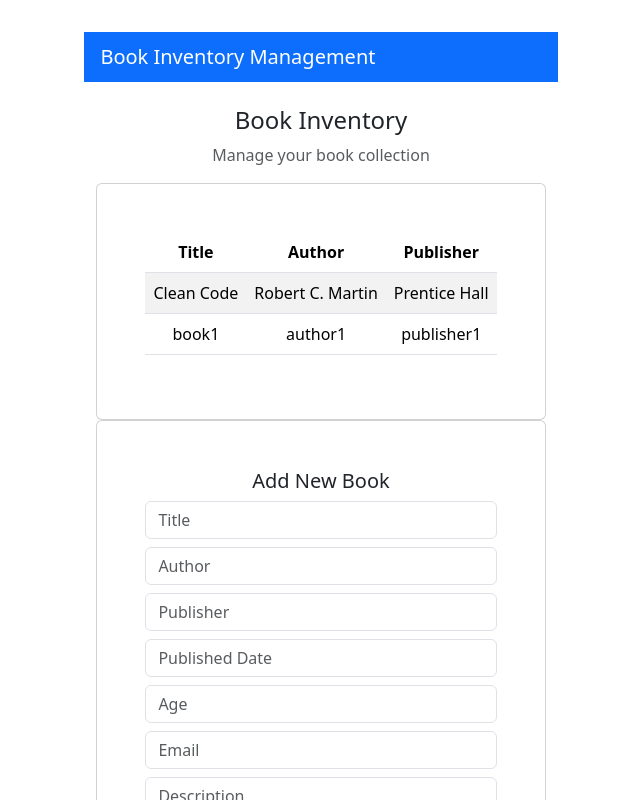
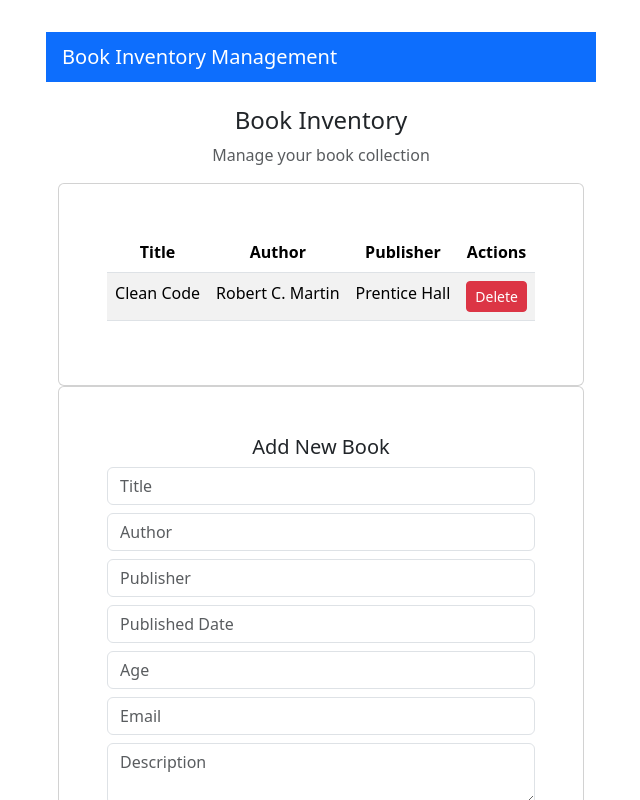
Before and after one commit to Harshal224/Book-Inventory, a React (Vite) app in the folder book-inventory/: page / in a window 1280 px wide. Shown: the top 800 px of the page, without its empty margins (319-959 px from the left). Built offline with nearby package versions, Linux system fonts and the light colour scheme; data requests are answered from the project's data file.

Commit message:
Implemented delete book functionality and UI polish

```diff
--- a/book-inventory/db.json
+++ b/book-inventory/db.json
@@ -9,16 +9,6 @@
       "age": 45,
       "email": "author@email.com",
       "description": "A handbook of agile software craftsmanship."
-    },
-    {
-      "id": "143d",
-      "title": "book1",
-      "author": "author1",
-      "publisher": "publisher1",
-      "publishedDate": "1/10/2025",
-      "age": "3",
-      "email": "harshalbankar2222@gmail.com",
-      "description": "shjvhdsjfhvjdf"
     }
   ]
 }
--- a/book-inventory/src/components/Home.jsx
+++ b/book-inventory/src/components/Home.jsx
@@ -2,6 +2,7 @@ import { useEffect, useState } from "react";
 import { getBooks } from "../services/bookService";
 import { useNavigate } from "react-router-dom";
 import BookForm from "../components/BookForm";
+import { deleteBook } from "../services/bookService";
 
 
 function Home() {
@@ -28,21 +29,38 @@ function Home() {
                 <th>Title</th>
                 <th>Author</th>
                 <th>Publisher</th>
+                <th>Actions</th>
               </tr>
             </thead>
+
             <tbody>
               {books.map(book => (
-                <tr
-                  key={book.id}
-                  style={{ cursor: "pointer" }}
-                  onClick={() => navigate(`/books/${book.id}`)}
-                >
-                  <td>{book.title}</td>
+                <tr key={book.id}>
+                  <td
+                    style={{ cursor: "pointer" }}
+                    onClick={() => navigate(`/books/${book.id}`)}
+                  >
+                    {book.title}
+                  </td>
                   <td>{book.author}</td>
                   <td>{book.publisher}</td>
+                  <td>
+                    <button
+                      className="btn btn-danger btn-sm"
+                      onClick={(e) => {
+                        e.stopPropagation();
+                        deleteBook(book.id).then(() =>
+                          getBooks().then(res => setBooks(res.data))
+                        );
+                      }}
+                    >
+                      Delete
+                    </button>
+                  </td>
                 </tr>
               ))}
             </tbody>
+
           </table>
         </div>
       </div>
```
